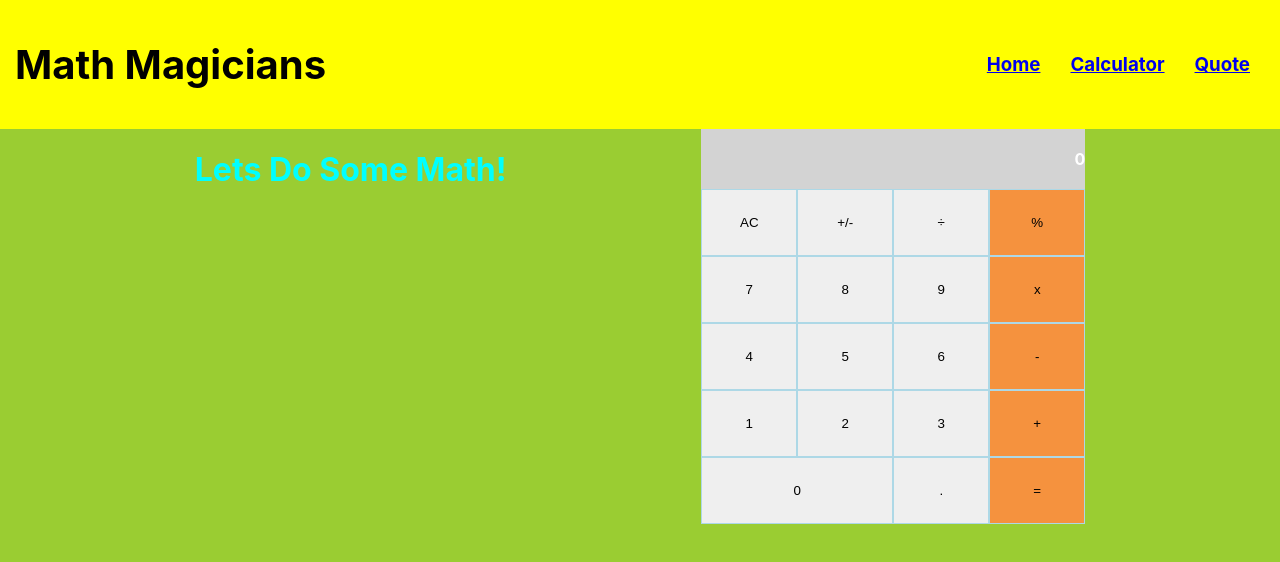
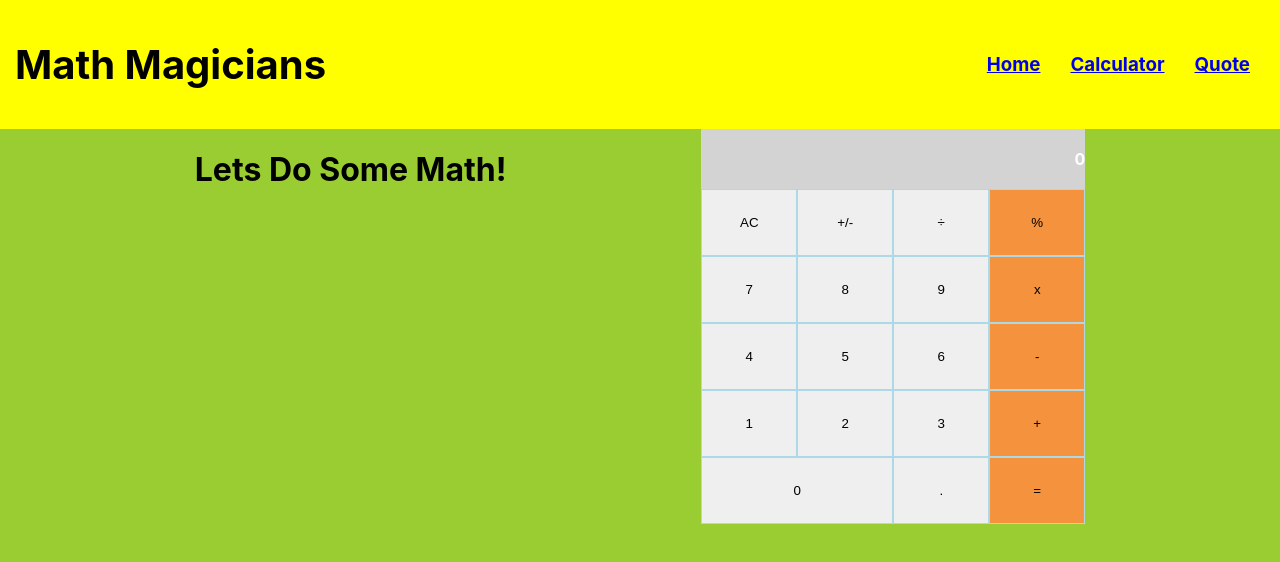
Before and after one commit to LDouglasOT/MathMagicians, a React (Create React App) app: page /calculator in a window 1280 px wide. Shown: the top 562 px of the page. Built offline with nearby package versions, Linux system fonts and the light colour scheme.

Commit message:
fix linters

```diff
--- a/src/App.css
+++ b/src/App.css
@@ -1,11 +1,9 @@
 .app {
   width: 30%;
-
 }
 
 .keypad {
   width: 100%;
-
 }
 
 .numbers {
@@ -120,7 +118,3 @@
   align-items: center;
   justify-content: center;
 }
-.HomeTag{
-  margin-right: 20;
-  color: aqua;
-}
```
